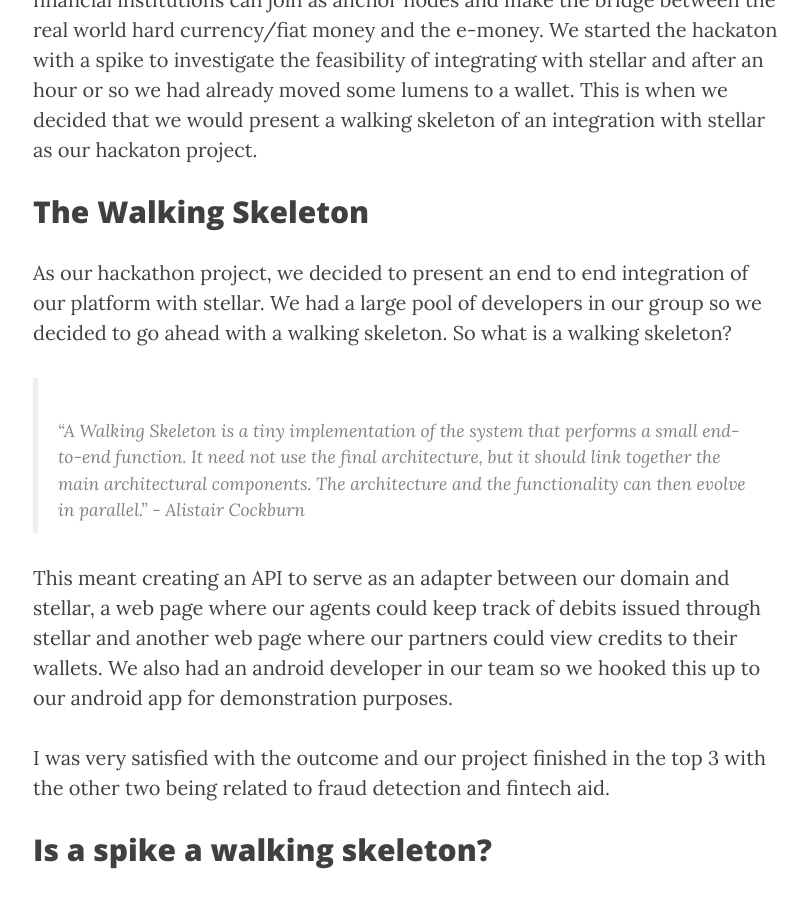
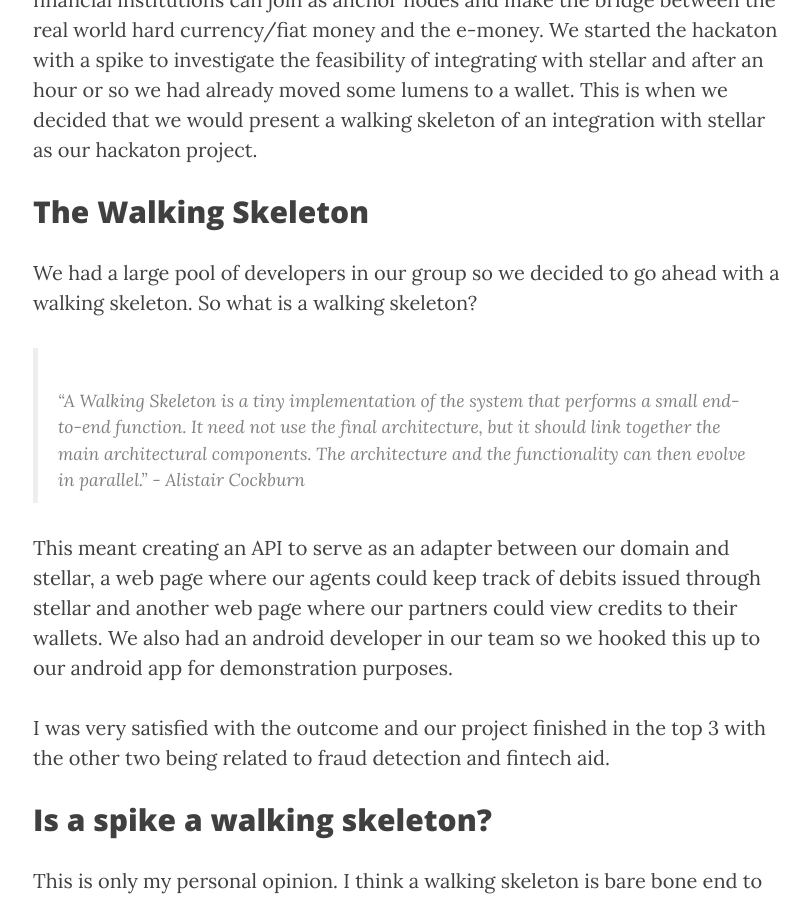
Before and after one commit to kaldas/kaldas.github.io, a Jekyll site: the page built from _posts/2017-07-17-walking-the-blockchain-skeleton.md, in a window 1280 px wide and 900 px high, scrolled down 1410 px. Shown: the whole window, without its empty margins (232-1042 px from the left). Built offline with Jekyll 4.4.1, drawn with Linux system fonts in a browser that asks for light colours; nearby versions of some CDN libraries; comment, search, counter and statistics services are not loaded.

Commit message:
edit post

```diff
--- a/_posts/2017-07-17-walking-the-blockchain-skeleton.md
+++ b/_posts/2017-07-17-walking-the-blockchain-skeleton.md
@@ -21,7 +21,7 @@ They are a payment scheme built on top of blockchain technology where financial
 
 ## The Walking Skeleton
 
-As our hackathon project, we decided to present an end to end integration of our platform with stellar. We had a large pool of developers in our group so we decided to go ahead with a walking skeleton. So what is a walking skeleton?
+We had a large pool of developers in our group so we decided to go ahead with a walking skeleton. So what is a walking skeleton?
 
 > "A Walking Skeleton is a tiny implementation of the system that performs a small end-to-end function. It need not use the final architecture, but it should link together the main architectural components. The architecture and the functionality can then evolve in parallel." - Alistair Cockburn
 
```
